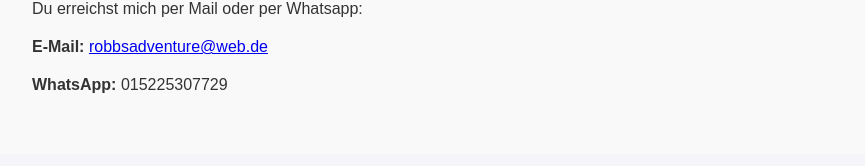
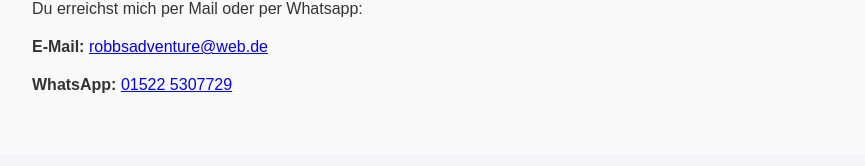
Before and after one commit to nichtmanu/robb, a plain HTML site: page index.html in a window 1280 px wide. Shown: the part 922-1088 px from the top of the page, without its empty margins (208-1073 px from the left). Drawn offline with Linux system fonts and the light colour scheme.

Commit message:
Update index.html

```diff
--- a/index.html
+++ b/index.html
@@ -95,7 +95,7 @@
         <h2>Hast du Fragen?</h2>
         <p>Du erreichst mich per Mail oder per Whatsapp:</p>
         <p><strong>E-Mail:</strong> <a href="mailto:robbsadventure@web.de">robbsadventure@web.de</a></p>
-        <p><strong>WhatsApp:</strong> 015225307729</p>
+        <p><strong>WhatsApp:</strong> <a href="https://wa.me/4915225307729" target="_blank">01522 5307729</a></p>
     </main>
     <footer>
         <p>&copy; 2025 Robb's Adventure. Entwickelt im Rahmen einer Bachelorarbeit zur Förderung der mentalen Gesundheit.</p>
```
